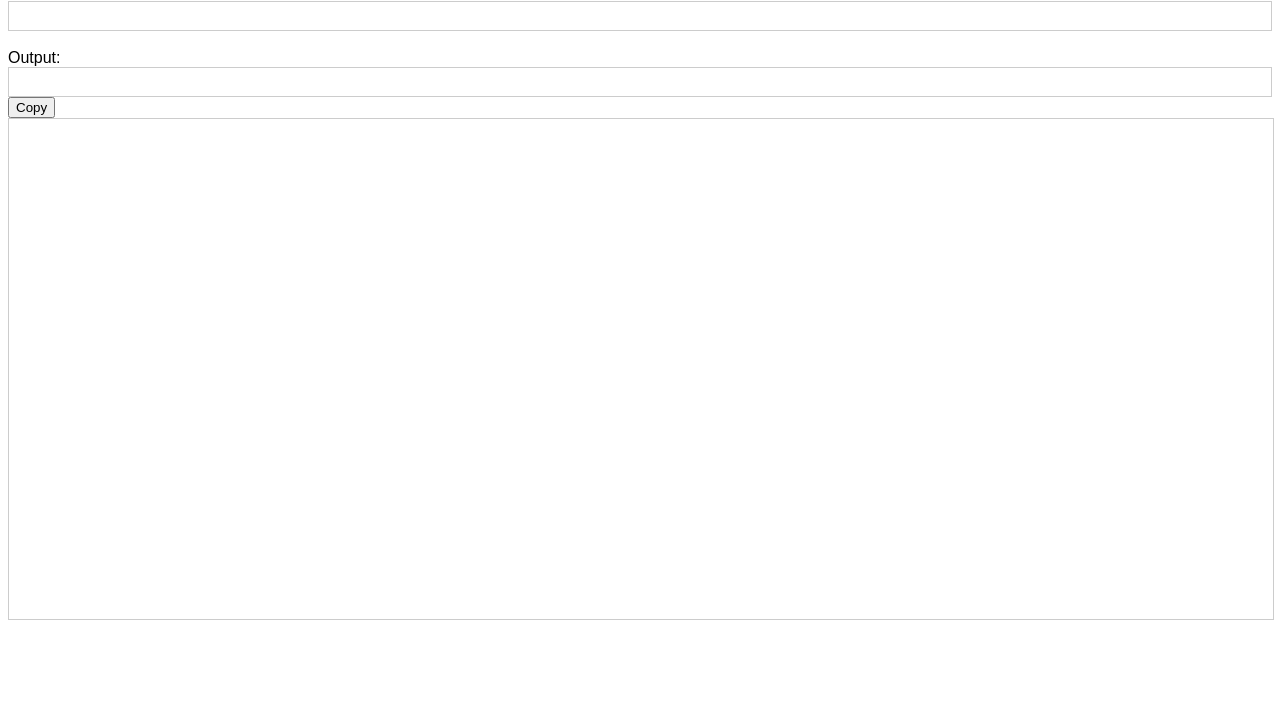
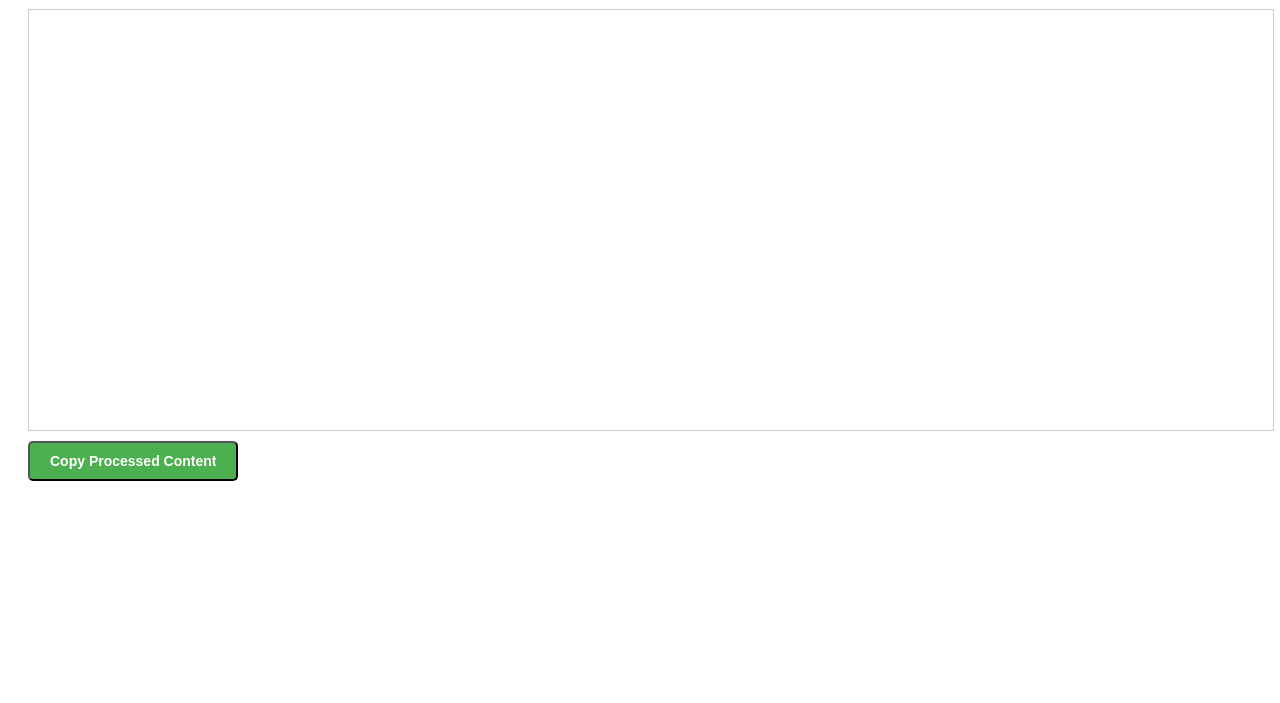
Before and after one commit to ducnc1201/voz-keywords-filter, a plain HTML site: page index.html in a window 1280 px wide. Shown: the part 97-800 px from the top of the page. Drawn offline with Linux system fonts and the light colour scheme.

Commit message:
Update index.html

```diff
--- a/index.html
+++ b/index.html
@@ -1,93 +1,74 @@
 <!DOCTYPE html>
-<html>
+<html lang="en">
 <head>
     <meta charset="UTF-8">
     <meta name="viewport" content="width=device-width, initial-scale=1.0">
     <title>Voz Keyword Processing</title>
     <style>
         body {
+            padding: 20px;
             font-family: Arial, sans-serif;
         }
-        #outputFrame {
+
+        h1 {
+            margin-bottom: 20px;
+        }
+
+        .editable-box {
             width: 100%;
-            height: 500px;
+            height: 400px; /* You can adjust the height as needed */
             border: 1px solid #ccc;
+            margin-top: 10px;
+            padding: 10px;
+            overflow-y: auto;
+        }
+
+        .copy-btn {
+            display: inline-block;
+            padding: 10px 20px;
+            font-size: 14px;
+            font-weight: bold;
+            text-align: center;
+            text-decoration: none;
+            background-color: #4CAF50;
+            color: #fff;
+            border-radius: 5px;
+            cursor: pointer;
+            transition: background-color 0.3s;
+            margin-top: 10px;
+        }
+
+        .copy-btn:hover {
+            background-color: #45a049;
         }
     </style>
     <script>
-        function insertSeparator(word) {
-            return [...word].join('឴');
-        }
+        function processText() {
+            let editableBox = document.getElementById("editableBox");
+            let htmlContent = editableBox.innerHTML;
 
-        function processText() {
-            let inputText = document.getElementById("inputText").value;
-            let outputText = document.getElementById("outputText");
+            // Remove anchor tags and keep only text content
+            const anchorRegex = /<a\b[^>]*>(.*?)<\/a>/g;
+            htmlContent = htmlContent.replace(anchorRegex, '$1');
 
-            // Remove URLs from both input and output
-            const urlRegex = /https?:\/\/[^\s]+/g;
-            inputText = inputText.replace(urlRegex, '');
-            outputText.value = inputText;
-
-            let str = inputText;
-
-            // Find words containing 'bca' and replace 'bca' with '***'
-            const wordRegex = /\b\w*bca\w*\b/gi;
-            str = str.replace(wordRegex, function(match) {
-                return match.replace(/bca/gi, 'b឴ca');
-            });
-
-            const kws = [
-                'công an',
-                'Công an',
-                'Công An',
-                'CÔNG AN',
-                'quân đội',
-                'Quân đội',
-                'Quân Đội',
-                'QUÂN ĐỘI',
-                'thủ tướng',
-                'Thủ tướng',
-                'Thủ Tướng',
-                'THỦ TƯỚNG',
-                'hiếp dâm',
-                'Hiếp dâm',
-                'Hiếp Dâm',
-                'HIẾP DÂM',
-                // add more keywords here
-            ];
-            for (let kw of kws) {
-                let repl = insertSeparator(kw);
-                // replace all occurrences of kw with repl with exact match
-                const kwRegex = new RegExp(kw, 'g');
-                str = str.replace(kwRegex, repl);
-            }
-
-            outputText.value = str;
+            editableBox.innerHTML = htmlContent;
         }
 
         function copyOutput() {
-            // Get the content from the iframe
-            var outputContent = document.getElementById("outputFrame").contentDocument.body.innerHTML;
-
-            // Set the content to the output textarea
-            document.getElementById("outputText").value = outputContent;
-
-            // Copy the content to the clipboard
-            document.getElementById("outputText").select();
+            let editableBox = document.getElementById("editableBox");
+            let range = document.createRange();
+            range.selectNode(editableBox);
+            window.getSelection().removeAllRanges();
+            window.getSelection().addRange(range);
             document.execCommand("copy");
+            window.getSelection().removeAllRanges();
+            //alert("Output copied to clipboard!");
         }
     </script>
 </head>
 <body>
-    <h1>Website Renderer</h1>
-    <label for="inputText">Enter HTML content:</label>
-    <div id="inputText" contenteditable="true" style="border: 1px solid #ccc; padding: 5px;" oninput="processText()"></div>
-    <br>
-    <label for="outputText">Output:</label>
-    <div id="outputText" contenteditable="true" style="border: 1px solid #ccc; padding: 5px;" oninput="processText()" onclick="copyOutput()"></div>
-    <div class="btn-container">
-        <button class="copy-btn" onclick="copyOutput()">Copy</button>
-    </div>
-    <iframe id="outputFrame"></iframe>
+    <h1>Keyword Processing</h1>
+    <div id="editableBox" class="editable-box" contenteditable="true" oninput="processText()" placeholder="Paste your HTML content here..."></div>
+    <button class="copy-btn" onclick="copyOutput()">Copy Processed Content</button>
 </body>
 </html>
```
